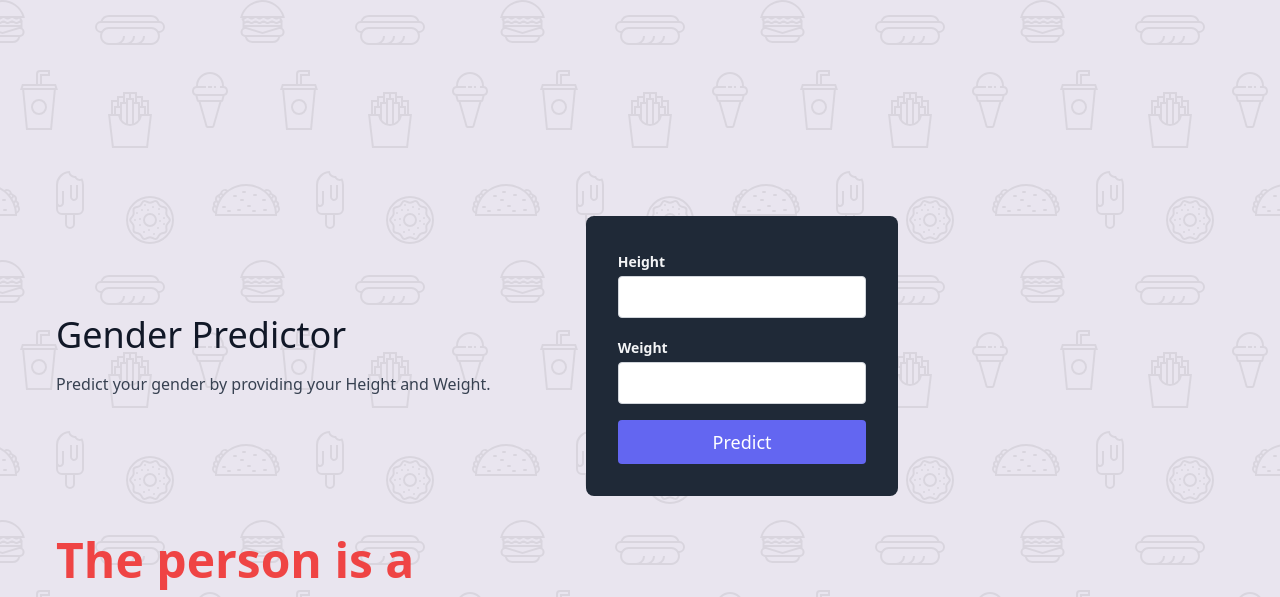
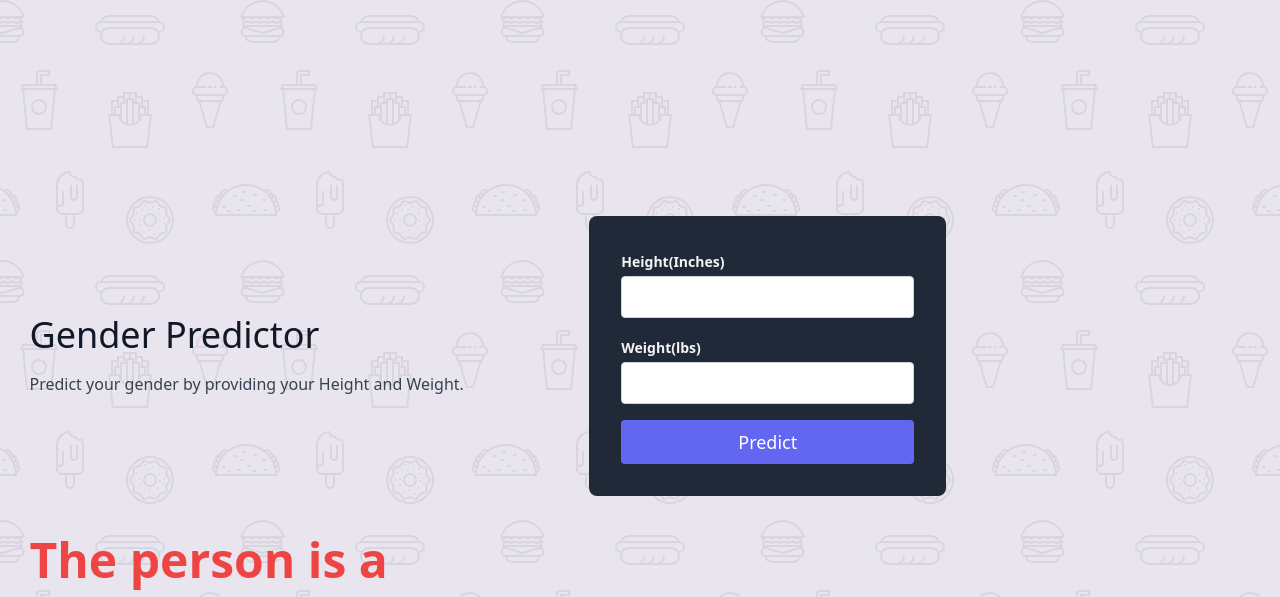
Before and after one commit to Boadzie/gender_model, a Flask app: page / in a window 1280 px wide. Shown: the top 597 px of the page. Run offline with Flask 2, Linux system fonts and the light colour scheme; some libraries are stand-ins or nearby versions.

Commit message:
add units to ui

```diff
--- a/templates/index.html
+++ b/templates/index.html
@@ -45,7 +45,7 @@
               <label
                 for="height"
                 class="leading-7 font-bold text-sm text-gray-100"
-                >Height</label
+                >Height(Inches)</label
               >
               <input
                 type="number"
@@ -58,7 +58,7 @@
               <label
                 for="weight"
                 class="leading-7 text-sm font-bold text-gray-100"
-                >Weight</label
+                >Weight(lbs)</label
               >
               <input
                 type="number"
```
